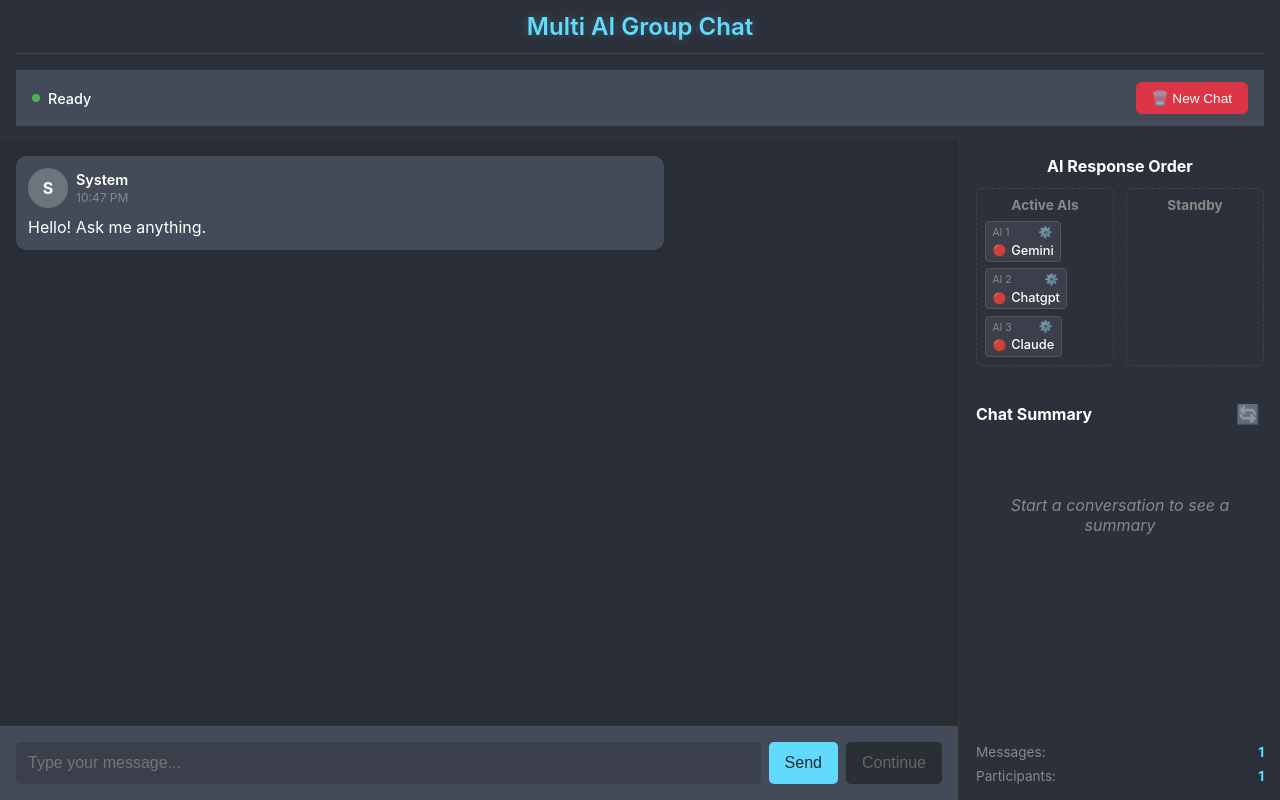
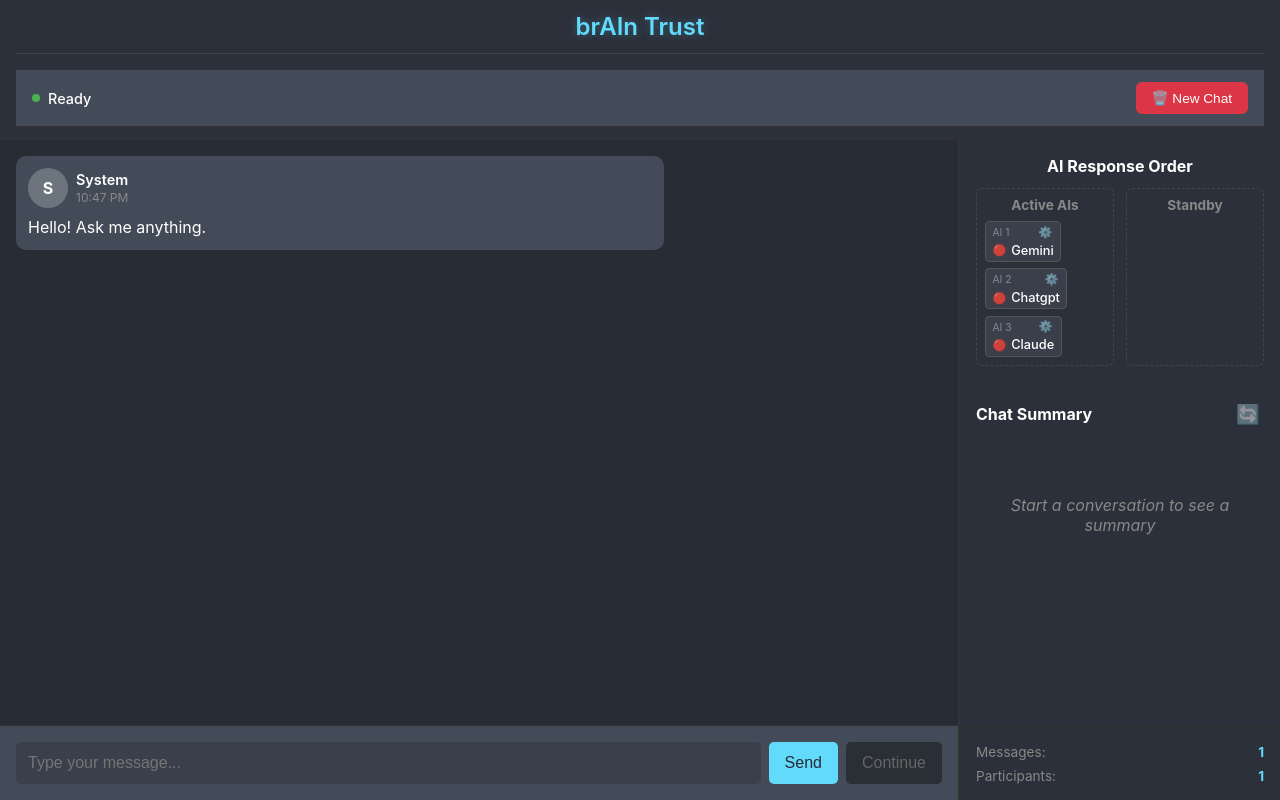
Before and after one commit to codingcorgis/multi-ai-chat, a React (Create React App) app: page / in a window 1280 px wide. Built offline with nearby package versions, Linux system fonts and the light colour scheme; no server answers; the HTML template or start-up script is replaced by a standard one.

Commit message:
Update app title to brAIn Trust

```diff
--- a/src/components/ChatWindow.js
+++ b/src/components/ChatWindow.js
@@ -212,7 +212,7 @@ const ChatWindow = () => {
       {/* Fixed Header */}
       <div className="chat-header">
         <div className="chat-title">
-          <h1>Multi AI Group Chat</h1>
+          <h1>brAIn Trust</h1>
         </div>
 
         {/* Status Bar */}
```
